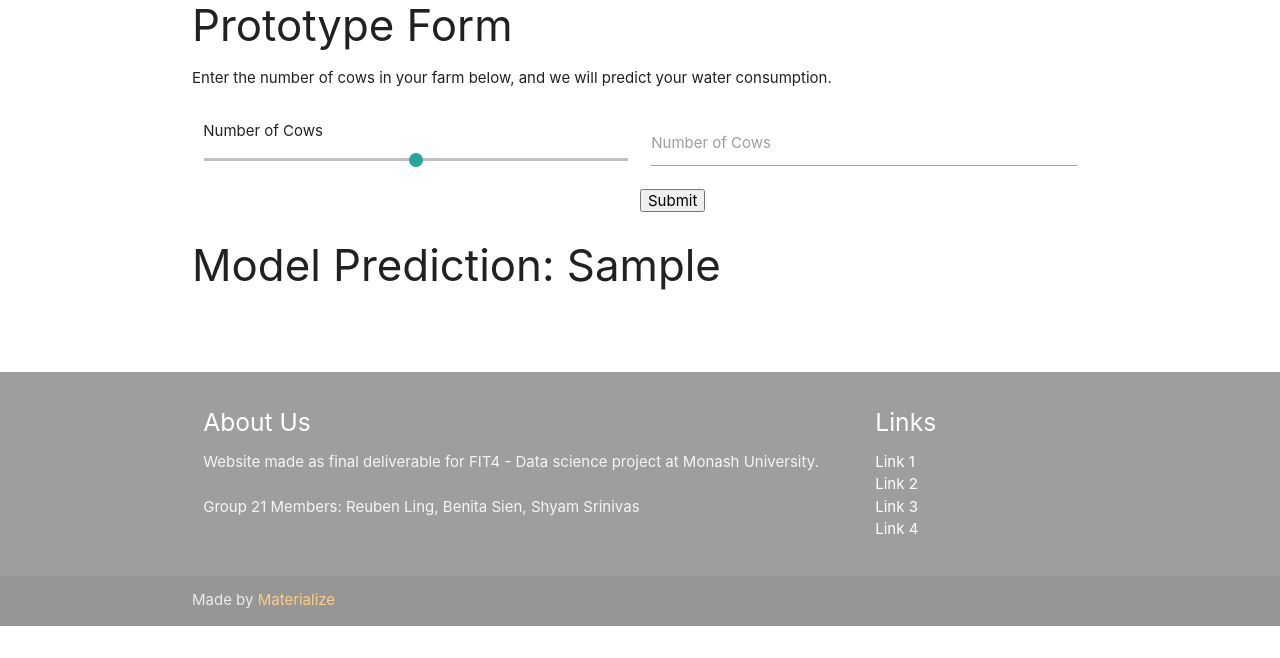
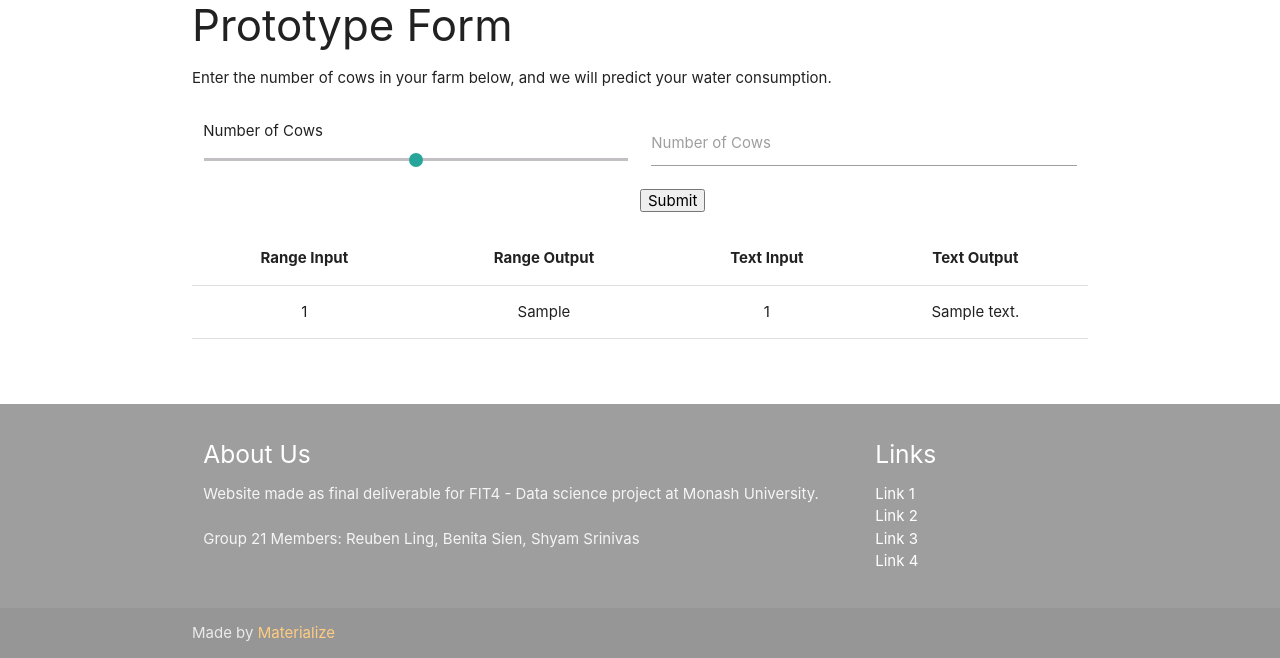
Before and after one commit to ReubenLing/FIT3164, a Flask app: template templates/models.html in a window 1280 px wide. Shown: the part 510-1168 px from the top of the page. Before the commit the page ends 1136 px from the top, so only its background shows below. Run offline with Flask 2, Linux system fonts and the light colour scheme; the template is opened without the code that fills it: most values are stand-ins (such as "Sample title", 1, 10 or a date in 2020); some libraries are stand-ins or nearby versions.

Commit message:
add comments, move form outputs to table

```diff
--- a/templates/models.html
+++ b/templates/models.html
@@ -3,6 +3,7 @@
 {% block modelsactive2 %}class="active"{% endblock %}
 {% block content %}
 <div class="container">
+	<!-- Sample form - not functional -->
 	<p class='flow-text'>Enter details about your farm to grade your water consumption, and get a recommendation for
 		an irrigation system.</p>
 	<form action="#">
@@ -41,6 +42,8 @@
 		</button>
 	</form>
 	<br><br>
+
+	<!-- Prototype form - for initial testing -->
 	<h3>Prototype Form</h3>
 	<p>Enter the number of cows in your farm below, and we will predict your water consumption.</p>
 	<form action="{{ url_for('test_output') }}" method="post">
@@ -56,11 +59,31 @@
 			<input type="submit" value="Submit">
 		</div>
 	</form>
+
+	<!-- Model output area -->
 	{% if response is defined %}
 	<div class="row">
-		<h3>Model Prediction: {{ response.water_consumption }}</h3>
+		<table class="centered highlight">
+			<thead>
+				<tr>
+					<th>Range Input</th>
+					<th>Range Output</th>
+					<th>Text Input</th>
+					<th>Text Output</th>
+				</tr>
+			</thead>
+			<tbody>
+				<tr>
+					<td>{{ response.num_cows_range }}</td>
+					<td>{{ response.water_consumption_range }}</td>
+					<td>{{ response.num_cows_text }}</td>
+					<td>{{ response.water_consumption_text }}</td>
+				</tr>
+			</tbody>
+		</table>
 	</div>
 	{% else %}
+	<!-- Sample form output - not functional -->
 	<div class="row">
 		<div class="col s6 center">
 			<span class="center" style="border:1px solid black;height:500px;width:500px;display:inline-block;">[Model
```
